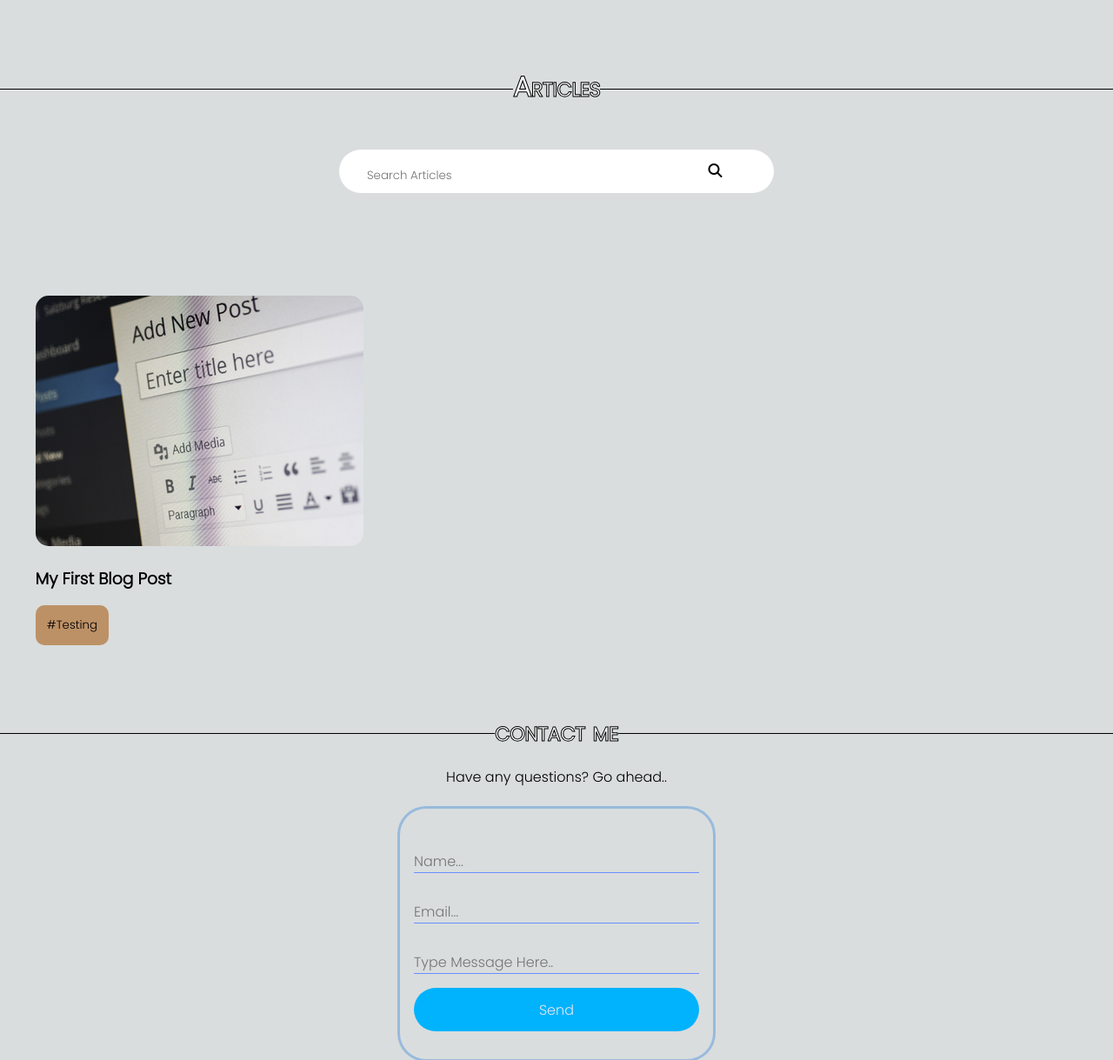
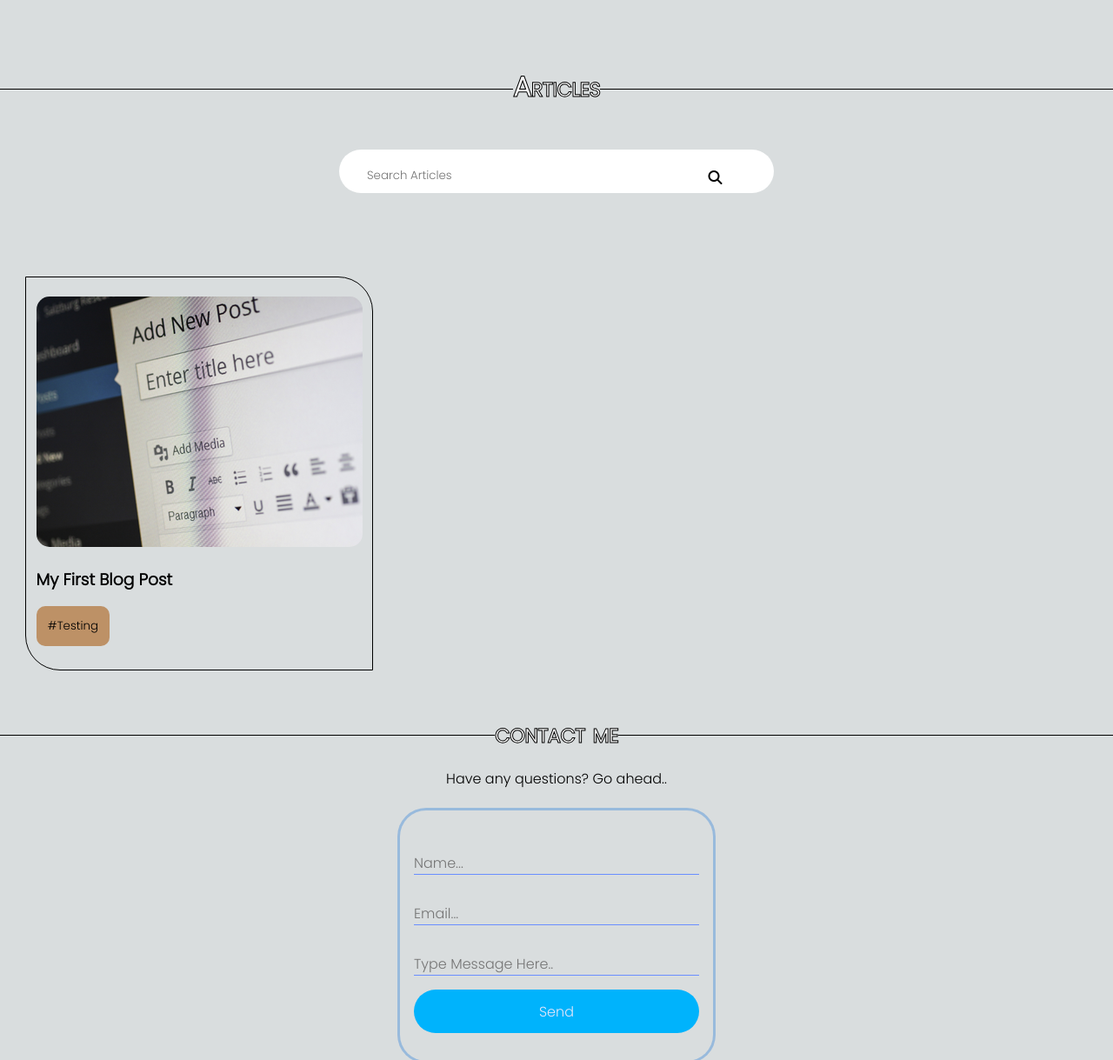
Before and after one commit to olowojude/My-blog, a Django app: page / in a window 1280 px wide. Shown: the part 970-2189 px from the top of the page at 87% size. Run offline with Django 4.2, Linux system fonts and the light colour scheme; data comes from the database, SQL or seed files in the repository; both versions use the stored data as it was after the commit; some libraries are stand-ins or nearby versions.

Commit message:
some minor edits

```diff
--- a/static/styles/ba.css
+++ b/static/styles/ba.css
@@ -133,6 +133,8 @@ input:focus {
 }
 .fa-search {
 	background: white;
+	vertical-align: middle;
+	margin-top: .5em;
 }
 
 .container {
@@ -142,16 +144,23 @@ input:focus {
 	padding: 3em 1.5em;
 }
 .post-container {
-	border-radius: 20px;
 	padding: 1.4em .7em;
 	width: 25em;
 	margin: 0 auto;
+	-webkit-border-top-right-radius: 40px;
+	-webkit-border-bottom-left-radius: 40px;
+	-moz-border-radius-topright: 40px;
+	-moz-border-radius-bottomleft: 40px;
+	border-top-right-radius: 40px;
+	border-bottom-left-radius: 40px;
+	border: 1px solid black;
 }
 .post-image {
 	border-radius: 15px;
 	width: 100%;
     height: 18em;
 	object-fit: cover;
+	/* 378(w) 288(h) */
 }
 .post-body {
 	color: black;
```
Also changed, not shown: db.sqlite3, media/media/images/Untitled_design.png (added).
